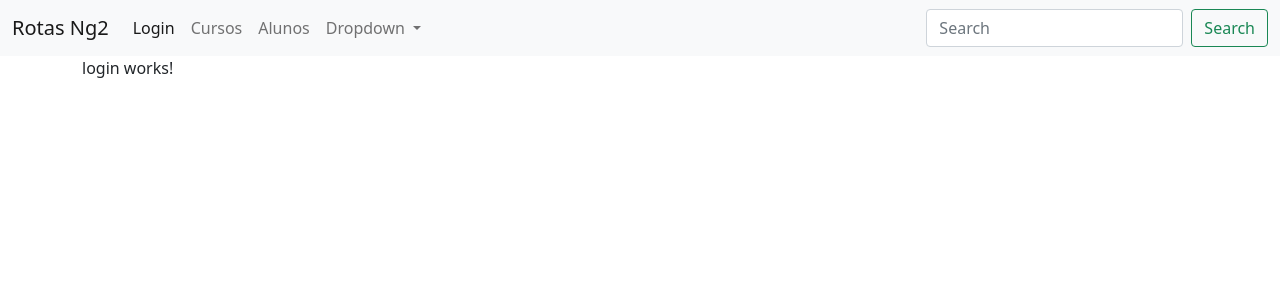
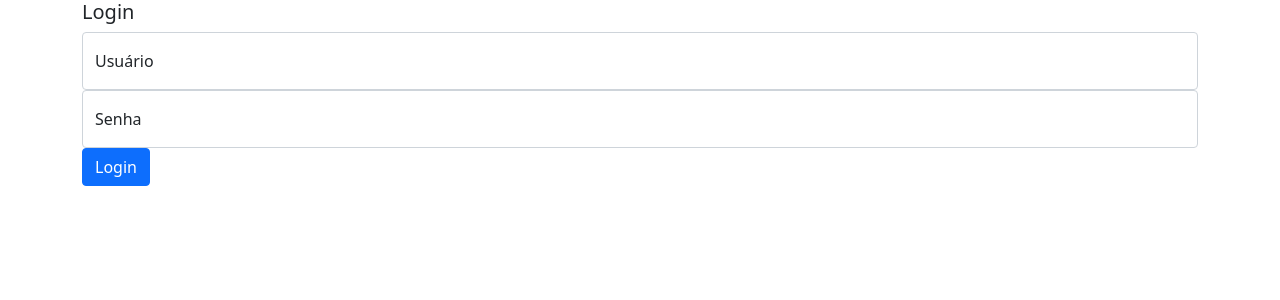
Before and after one commit to GustavoBomfim/rotas-angular, an Angular app: page /login in a window 1280 px wide. Shown: the top 300 px of the page. Built offline with nearby package versions, Linux system fonts and the light colour scheme.

Commit message:
Tela de login e ocultando o navBar

```diff
--- a/src/app/app.component.html
+++ b/src/app/app.component.html
@@ -6,7 +6,7 @@
 
 
 
-<nav class="navbar navbar-expand-lg navbar-light bg-light">
+<nav *ngIf="mostrarMenu" class="navbar navbar-expand-lg navbar-light bg-light">
   <div class="container-fluid">
     <a routerLinkActive="active"routerLink="" class="navbar-brand">Rotas Ng2</a>
     <button class="navbar-toggler" type="button" data-bs-toggle="collapse" data-bs-target="#navbarSupportedContent" aria-controls="navbarSupportedContent" aria-expanded="false" aria-label="Toggle navigation">
--- a/src/app/app.component.ts
+++ b/src/app/app.component.ts
@@ -1,3 +1,4 @@
+import { AuthService } from './login/auth.service';
 import { Component } from '@angular/core';
 
 @Component({
@@ -7,4 +8,16 @@ import { Component } from '@angular/core';
 })
 export class AppComponent {
   title = 'rotas';
+
+  mostrarMenu: boolean = false;
+
+  constructor(private authService: AuthService){
+
+  }
+
+  ngOnInit(){
+    this.authService.mostrarMenuEmitter.subscribe(
+      mostrar => this.mostrarMenu = mostrar
+    );
+  }
 }
--- a/src/app/app.module.ts
+++ b/src/app/app.module.ts
@@ -8,6 +8,8 @@ import { AppComponent } from './app.component';
 //import { CursosComponent } from './cursos/cursos.component';
 import { HomeComponent } from './home/home.component';
 import { LoginComponent } from './login/login.component';
+import { AuthService } from './login/auth.service';
+import { FormsModule } from '@angular/forms';
 //import { CursosModule } from './cursos/cursos.module';
 //import { AlunosModule } from './alunos/alunos.module';
 //import { AlunosComponent } from './alunos/alunos.component';
@@ -29,9 +31,11 @@ import { LoginComponent } from './login/login.component';
     BrowserModule,
     //CursosModule,
     AppRoutingModule,
+    FormsModule
     //AlunosModule
     //routing
   ],
+  providers: [AuthService],
   //providers: [CursosService],
   bootstrap: [AppComponent]
 })
--- /dev/null
+++ b/src/app/login/auth.service.ts
@@ -0,0 +1,31 @@
+import { EventEmitter, Injectable } from '@angular/core';
+import { Router } from '@angular/router';
+import { Usuario } from './usuario';
+
+@Injectable({
+  providedIn: 'root'
+})
+export class AuthService {
+
+  private usuarioAutenticado: boolean = false;
+
+  mostrarMenuEmitter = new EventEmitter<boolean>();
+
+  constructor(private router: Router) { }
+
+  fazerLogin(usuario: Usuario){
+    if(usuario.nome === 'usuario@email.com' && usuario.senha === '123456'){
+
+      this.usuarioAutenticado = true;
+
+      this.mostrarMenuEmitter.emit(true);
+
+      this.router.navigate(['/']);
+
+    } else {
+      this.usuarioAutenticado = false;
+
+      this.mostrarMenuEmitter.emit(false);
+    }
+  }
+}
--- a/src/app/login/login.component.html
+++ b/src/app/login/login.component.html
@@ -1 +1,13 @@
-<p>login works!</p>
+<h5>Login</h5>
+
+<form class="form-floating">
+    <input [(ngModel)]="usuario.nome" name="usuario" id="usuario" type="text" class="form-control"  placeholder="name">
+    <label for="usuario">Usuário </label>
+</form>
+
+<form class="form-floating">
+    <input [(ngModel)]="usuario.senha" name="senha" type="password" class="form-control" id="senha" placeholder="senha">
+    <label for="senha">Senha </label>
+</form>
+
+<input class="btn btn-primary" type="submit" value="Login" (click)="fazerLogin()">
--- a/src/app/login/login.component.ts
+++ b/src/app/login/login.component.ts
@@ -1,4 +1,6 @@
+import { AuthService } from './auth.service';
 import { Component, OnInit } from '@angular/core';
+import { Usuario } from './usuario';
 
 @Component({
   selector: 'app-login',
@@ -7,9 +9,18 @@ import { Component, OnInit } from '@angular/core';
 })
 export class LoginComponent implements OnInit {
 
-  constructor() { }
+  public usuario: Usuario = new Usuario();
+
+
+
+  constructor(public authService: AuthService) { }
 
   ngOnInit(): void {
   }
 
+  fazerLogin(){
+    //console.log(this.usuario);
+    this.authService.fazerLogin(this.usuario);
+  }
+
 }
--- /dev/null
+++ b/src/app/login/usuario.ts
@@ -0,0 +1,7 @@
+
+
+export class Usuario {
+    nome!: string;
+    senha!: string;
+
+}
```
Also changed, not shown: 1 other file (tests, documents, lock files or other folders).
